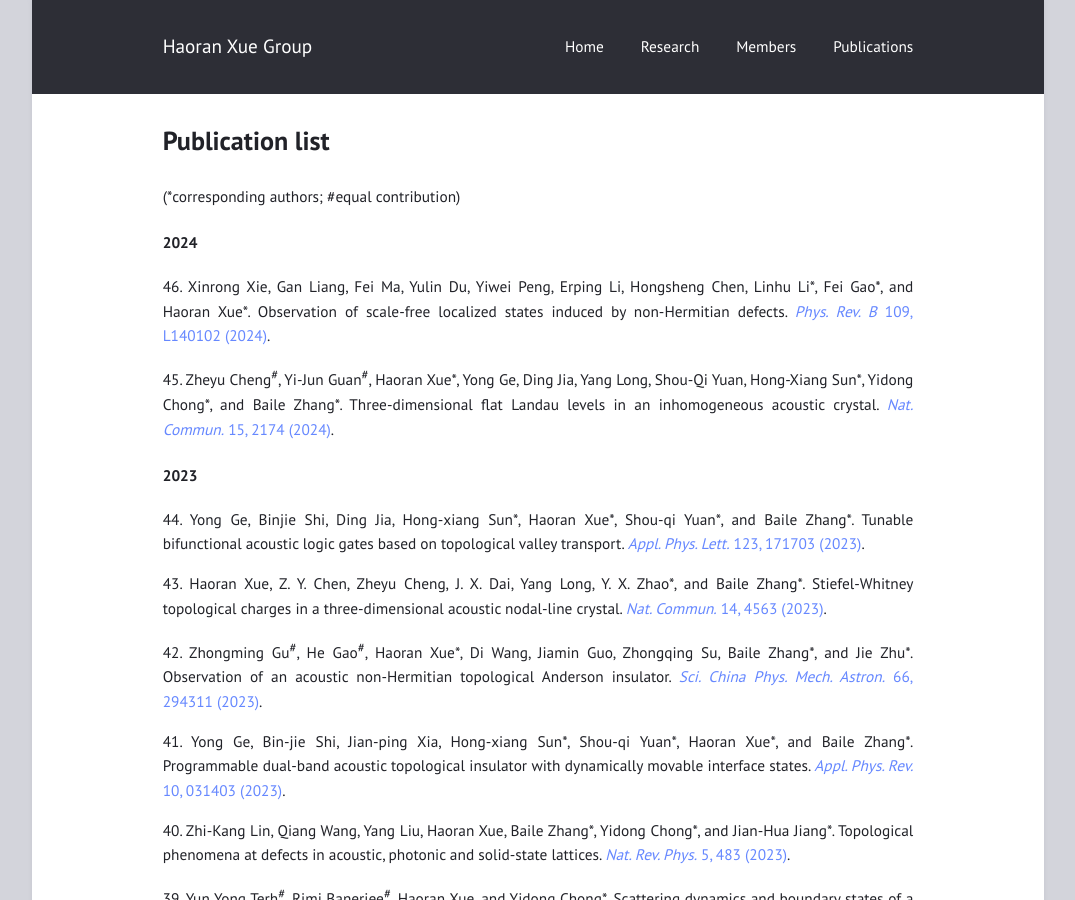
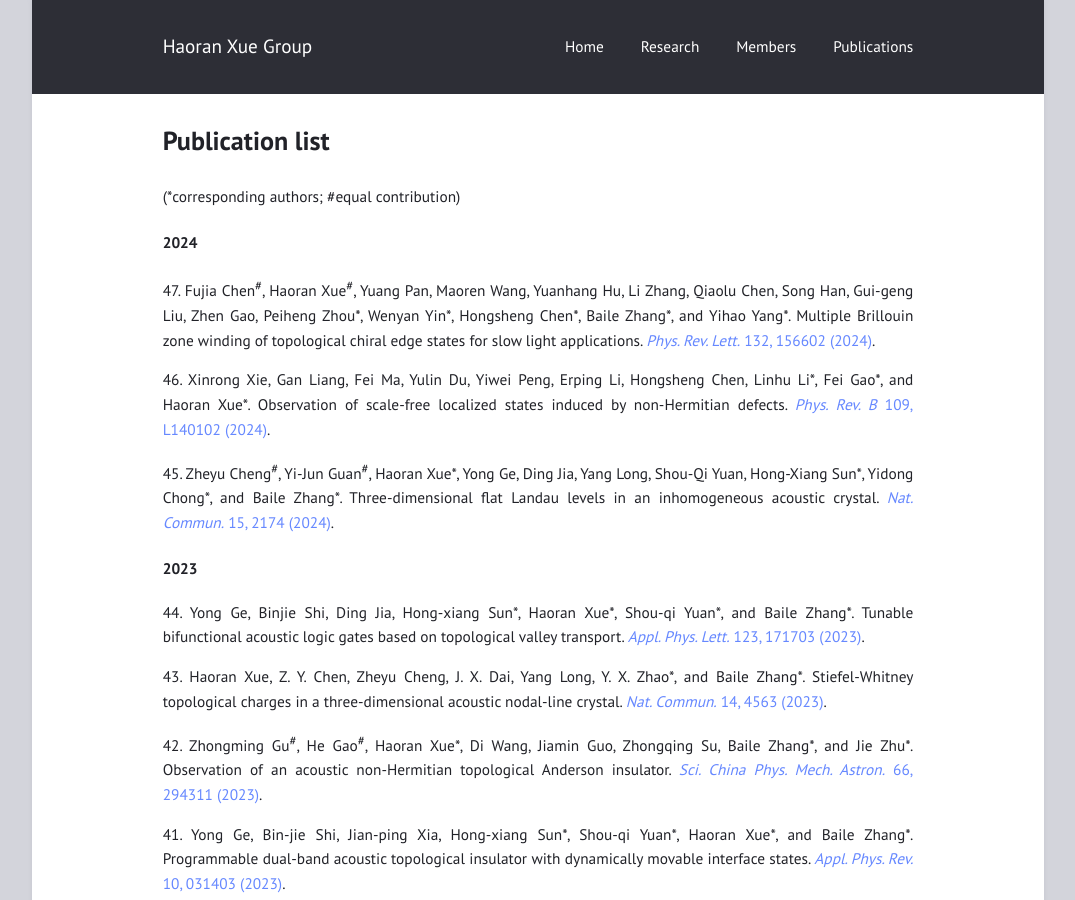
Before and after one commit to haoran-group/haoran-group.github.io, a Jekyll site: the page built from paper.md, in a window 1280 px wide and 900 px high. Shown: the whole window, without its empty margins (102-1177 px from the left). Built offline with Jekyll 4.4.1, drawn with Linux system fonts in a browser that asks for light colours.

Commit message:
Update paper.md

```diff
--- a/paper.md
+++ b/paper.md
@@ -6,6 +6,8 @@ title: Publication list
 (*corresponding authors; #equal contribution)
 
 #### 2024
+
+47\. Fujia Chen<sup>#</sup>, Haoran Xue<sup>#</sup>, Yuang Pan, Maoren Wang, Yuanhang Hu, Li Zhang, Qiaolu Chen, Song Han, Gui-geng Liu, Zhen Gao, Peiheng Zhou\*, Wenyan Yin\*, Hongsheng Chen\*, Baile Zhang\*, and Yihao Yang\*. Multiple Brillouin zone winding of topological chiral edge states for slow light applications. [*Phys. Rev. Lett.* 132, 156602 (2024)](https://doi.org/10.1103/PhysRevLett.132.156602).
 
 46\. Xinrong Xie, Gan Liang, Fei Ma, Yulin Du, Yiwei Peng, Erping Li, Hongsheng Chen, Linhu Li\*, Fei Gao\*, and Haoran Xue\*. Observation of scale-free localized states induced by non-Hermitian defects. [*Phys. Rev. B* 109, L140102 (2024)](https://doi.org/10.1103/PhysRevB.109.L140102).
 
```
